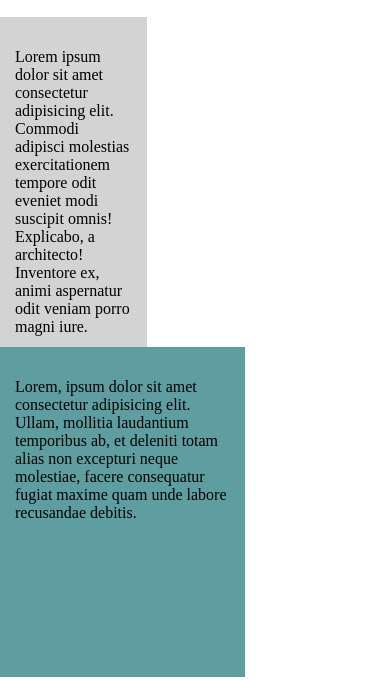
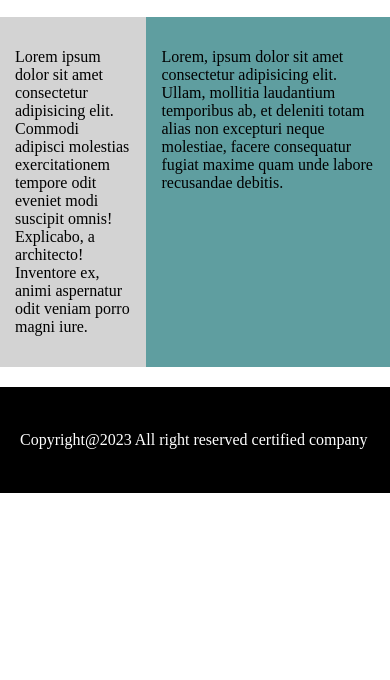
Before and after one commit to Brijesh1990/fluidlayout.github.com.io, a plain HTML site: page index.html in a window 390 px wide. Shown: the part 350-1030 px from the top of the page. After the commit the page ends 844 px from the top, so only its background shows below. Drawn offline with Linux system fonts and the light colour scheme; a script that the page names is missing.

Commit message:
Update style.css

```diff
--- a/css/style.css
+++ b/css/style.css
@@ -88,23 +88,23 @@ body
     margin-left: 5%;
     margin-top: 40px;
     padding: 25px;
+    display: flex;
+    flex-direction: row;
 
 }
 .leftsidebar
 {
     width: 30%;
-    height: 350px;
+    height: auto;
     background-color: cadetblue;
-    float: left;
     padding: 15px;
 }
 .rightsidebar
 {
 
     width: 65%;
-    height: 350px;
+    height: auto;
     background-color: chocolate;
-    float: left;
     padding: 15px;
 }
 .clearfix
@@ -215,23 +215,23 @@ body
     margin: 0px !important;
     padding: 0px !important;
     margin-top: 5% !important;
+    display: flex !important;
+    flex-direction: row !important;
 }
 
 .leftsidebar
 {
     width: 30%;
-    height: 300px;
+    height: auto;
     background-color: lightgray !important;
-    float: left;
     padding: 15px;
 }
 .rightsidebar
 {
 
     width: 55%;
-    height: 300px;
+    height: auto;
     background-color: cadetblue;
-    float: left;
     padding: 15px;
 }
 .register
@@ -252,3 +252,21 @@ body
 
 
 }
+
+/* tablet or smal laptops  screen */
+@media only screen and (min-width:481px) and (max-width:767px)
+{
+
+}
+
+/*small laptops or desktop  screen */
+@media only screen and (min-width:768px) and (max-width:1024px)
+{
+
+}
+
+/*large screen devices */
+@media only screen and (min-width:1025px) and (max-width:1440px)
+{
+
+}
```
